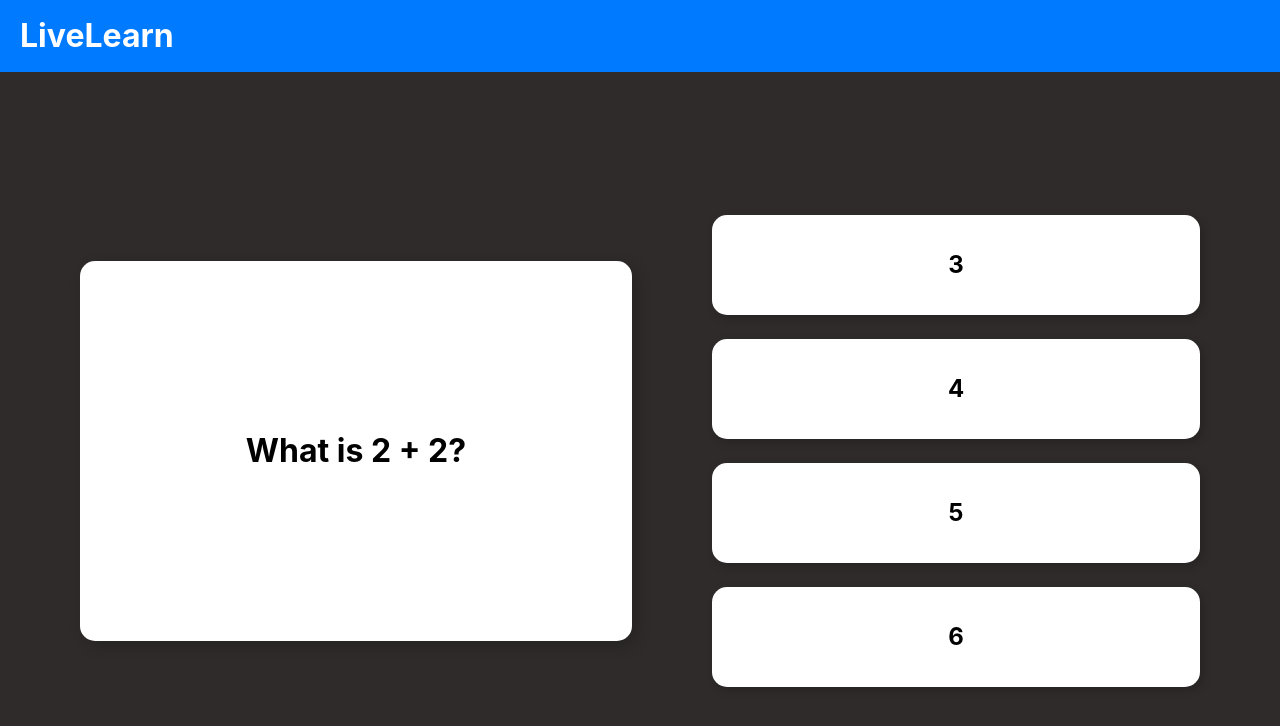
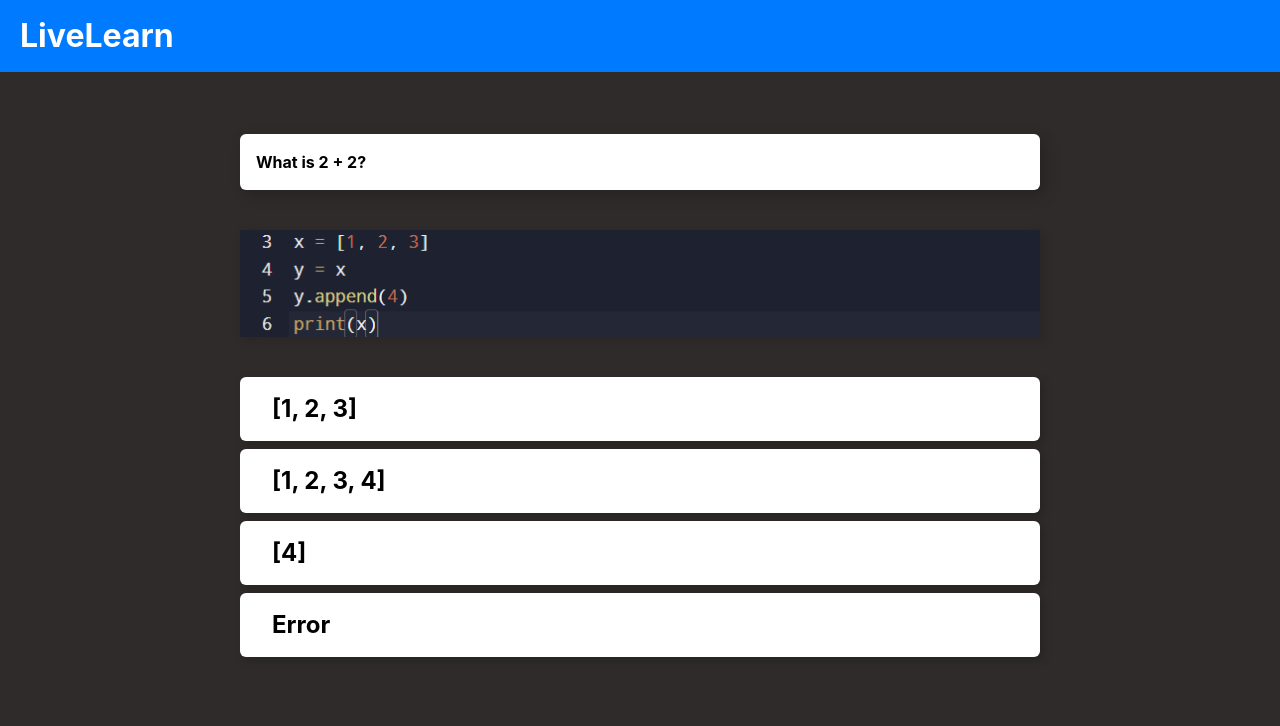
Before and after one commit to dylantallon/livelearn, a React (Vite) app in the folder livelearn-frontend/: page /MCQ in a window 1280 px wide. Shown: the top 726 px of the page. Built offline with nearby package versions, Linux system fonts and the light colour scheme; no server answers.

Commit message:
Fixed MCQ screen

```diff
--- a/livelearn-frontend/src/Student-Screens/MCQ.css
+++ b/livelearn-frontend/src/Student-Screens/MCQ.css
@@ -1,4 +1,4 @@
-/* Ensure no scrollbars & proper sizing */
+
 html, body {
   margin: 0;
   padding: 0;
@@ -19,60 +19,63 @@ html, body {
 /* Main container to align question & choices */
 .main-container {
   display: flex;
-  justify-content: center; /* Center horizontally */
+  justify-content: flex-start; /* Center horizontally */
+  padding-top: 1rem;
+  flex-direction: column;
   align-items: center; /* Center vertically */
   width: 100%;
   height: calc(100vh - 80px); /* Take full screen height minus header */
   background-color: #2f2b2b;
   padding: 2rem 5rem;
-  gap: 5rem; /* Adds spacing between question box and choices */
+  gap: 0.5rem;
 }
 
 /* Question and Choices should be centered */
 .choices-box {
   display: flex;
-  justify-content: center; /* Center horizontally */
-  align-items: center; /* Center vertically */
-  flex: 1;
-  max-width: 50%;
+  flex-direction: column;
+  align-items: center;
+  justify-content: flex-start;
+  width: 100%;
+  max-width: 800px;
+  gap: 0.5rem; /* ✅ This creates vertical space between choices */
+
 }
 
-.question-box {
+/* .question-box {
   display: flex;
-  justify-content: center; /* Center horizontally */
-  align-items: center; /* Center vertically */
+  justify-content: center;
+  align-items: center;
   flex: 1;
   height: 60%;
-  max-width: 50%;
-}
+  max-width: 100%;
+} */
 
 /* Question box styling */
   .question-box {
     color: black;
     background-color: white;
-  border-radius: 15px;
-  padding: 2rem;
+    border-radius: 6px;
     font-size: 2rem;
     font-weight: bold;
     box-shadow: 5px 5px 15px rgba(0, 0, 0, 0.2);
-  text-align: center;
+    display: flex;
+    width: 100%;
+    max-width: 800px;              /* 🔥 Full screen width */
+    height: 10%;
+    box-sizing: border-box;    /* include padding in width */
+    margin: 0 0.2rem;
   }
 
 /* Question text should be centered */
 .question-text {
-  margin: 0;
-  text-align: center;
+  display: flex;
   width: 100%;
+  align-items: center;
+  font-size: 1rem;
+  padding: 0 1rem;
 }
 
-/* Choices container */
-.choices-box {
-  display: flex;
-  flex-direction: column;
-  align-items: center;
-  gap: 1.5rem;
-  flex: 1;
-}
 
 /* Choice boxes */
 .choice {
@@ -82,15 +85,45 @@ html, body {
   text-align: center;
   font-size: 1.5rem;
   font-weight: bold;
-  border-radius: 15px;
+  border-radius: 6px;
   box-shadow: 3px 3px 10px rgba(0, 0, 0, 0.2);
   cursor: pointer;
   transition: 0.3s;
   width: 100%;
+  height: 10%;
   max-width: 100%;
+  display: flex;
+  align-items: center;      /* vertical center */
+  text-align: center;
+  gap: 1rem ;
 }
 
 /* Hover effect for choices */
 .choice:hover {
   background-color: #f18730;
 }
+
+.main-container.has-image {
+  gap: 1.5rem;
+}
+
+.main-container.no-image {
+  gap: 3rem; /* More breathing room when no image */
+}
+
+/* Image box */
+.image-box {
+  display: flex;
+  justify-content: center;
+  align-items: center;
+  width: 100%;
+  max-width: 800px;
+  margin: 1rem 0;
+}
+
+.question-image {
+  width: 100%;
+  height: auto;
+  box-shadow: 3px 3px 10px rgba(0, 0, 0, 0.15);
+  object-fit: contain;
+}
--- a/livelearn-frontend/src/Student-Screens/MCQ.tsx
+++ b/livelearn-frontend/src/Student-Screens/MCQ.tsx
@@ -4,18 +4,31 @@ import "./MCQ.css";
 import Header from "../Components/Header";
 
 interface MCQProps {
-  question: { question: string; options: string[] };
+  question: { question: string; options: string[]; image?: string };
   onAnswer: (answer: string) => void;
 }
 
 const MCQ: React.FC<MCQProps> = ({ question, onAnswer }) => {
-  return (
+  const hasImage =  !!question.image;
+
+ return (
     <div className="mcontainer">
-      <Header/>
-      <div className="main-container">
+      <Header />
+      <div className={`main-container ${hasImage ? "has-image" : "no-image"}`}>
         <div className="question-box">
           <p className="question-text">{question.question}</p>
         </div>
+
+        {hasImage && (
+          <div className="image-box">
+            <img
+              src={question.image}
+              alt="Question visual"
+              className="question-image"
+            />
+          </div>
+        )}
+
         <div className="choices-box">
           {question.options.map((option, index) => (
             <div key={index} className="choice" onClick={() => onAnswer(option)}>
--- a/livelearn-frontend/src/Student-Screens/Result.tsx
+++ b/livelearn-frontend/src/Student-Screens/Result.tsx
@@ -12,30 +12,25 @@ const Result: React.FC<ResultProps> = ({ onShowAnswer, onNext }) => {
   const location = useLocation();
   const params = new URLSearchParams(location.search);
   const userAnswer = params.get("answer") || "No answer selected";
-  const [showAnswer, setShowAnswer] = useState(false);
+  const correctAnswer = params.get("correctAnswer") || "Answer not available";
+  //const [showAnswer, setShowAnswer] = useState(false);
 
   return (
     <div className="result-container">
-      <Header/>
+      <Header />
       <div className="answer-section">
         <h1 className="answer-text">You answered:</h1>
-        <div className="answer-box same-height-box">{userAnswer}</div>
-        {!showAnswer && (
+        <div className="answer-box">{userAnswer}</div>
+
+
         <div style={{ display: "flex", gap: "1rem", marginTop: "2rem" }}>
-            <button
-              className="next-btn"
-              onClick={() => {
-                setShowAnswer(true);
-                onShowAnswer();
-              }}
-            >
+  <button className="next-btn" onClick={onShowAnswer}>
     Show Answer
   </button>
   <button className="next-btn" onClick={onNext}>
     Next Question
   </button>
 </div>
-        )}
       </div>
     </div>
   );
--- a/livelearn-frontend/src/main.tsx
+++ b/livelearn-frontend/src/main.tsx
@@ -21,12 +21,13 @@ const App = () => {
   const [userAnswers, setUserAnswers] = useState<string[]>([]);
   const navigate = useNavigate();
 
+
   type Question =
-    | { type: "MCQ"; question: string; options: string[]; answer: string; image?: string;}
+    | { type: "MCQ"; question: string; options: string[]; answer: string; image?: string }
     | { type: "FRQ"; question: string; acceptedAnswers: string[] };
 
   const questions: Question[] = [
-    { type: "MCQ", question: "What is 2 + 2?", options: ["3", "4", "5", "6"], answer: "4", image: "/public/unnamed.png"},
+    { type: "MCQ", question: "What is 2 + 2?", options: ["[1, 2, 3]", "[1, 2, 3, 4]", "[4]", "Error"], answer: "[1, 2, 3, 4]", image: "public/snippet.png" },
     { type: "MCQ", question: "What is 3 + 5?", options: ["7", "8", "9", "10"], answer: "8" },
     { type: "FRQ", question: "Is the sky blue?", acceptedAnswers: ["Yes", "yes", "ye"] },
   ];
@@ -94,8 +95,24 @@ const App = () => {
             />
           }
         />
-        <Route path="/Result" element={<Result onShowAnswer={handleShowAnswer} onNext={handleNextQuestion} />} />
-        <Route path="/FeedBack" element={<Feedback question={questions[questionIndex]} onNext={handleNextQuestion} />} />
+       <Route
+  path="/Result"
+  element={
+    <Result
+      onShowAnswer={handleShowAnswer}
+      onNext={handleNextQuestion}
+    />
+  }
+/>
+<Route
+  path="/FeedBack"
+  element={
+    <Feedback
+      question={questions[questionIndex]}
+      onNext={handleNextQuestion}
+    />
+  }
+/>
         <Route path="/finished" element={<FinalScreen score={score} total={totalQuestions} />} />
       </Routes>
     </AuthProvider>
```
Also changed, not shown: livelearn-frontend/public/snippet.png (added). Lines whose indentation alone changed are shown as unchanged.
